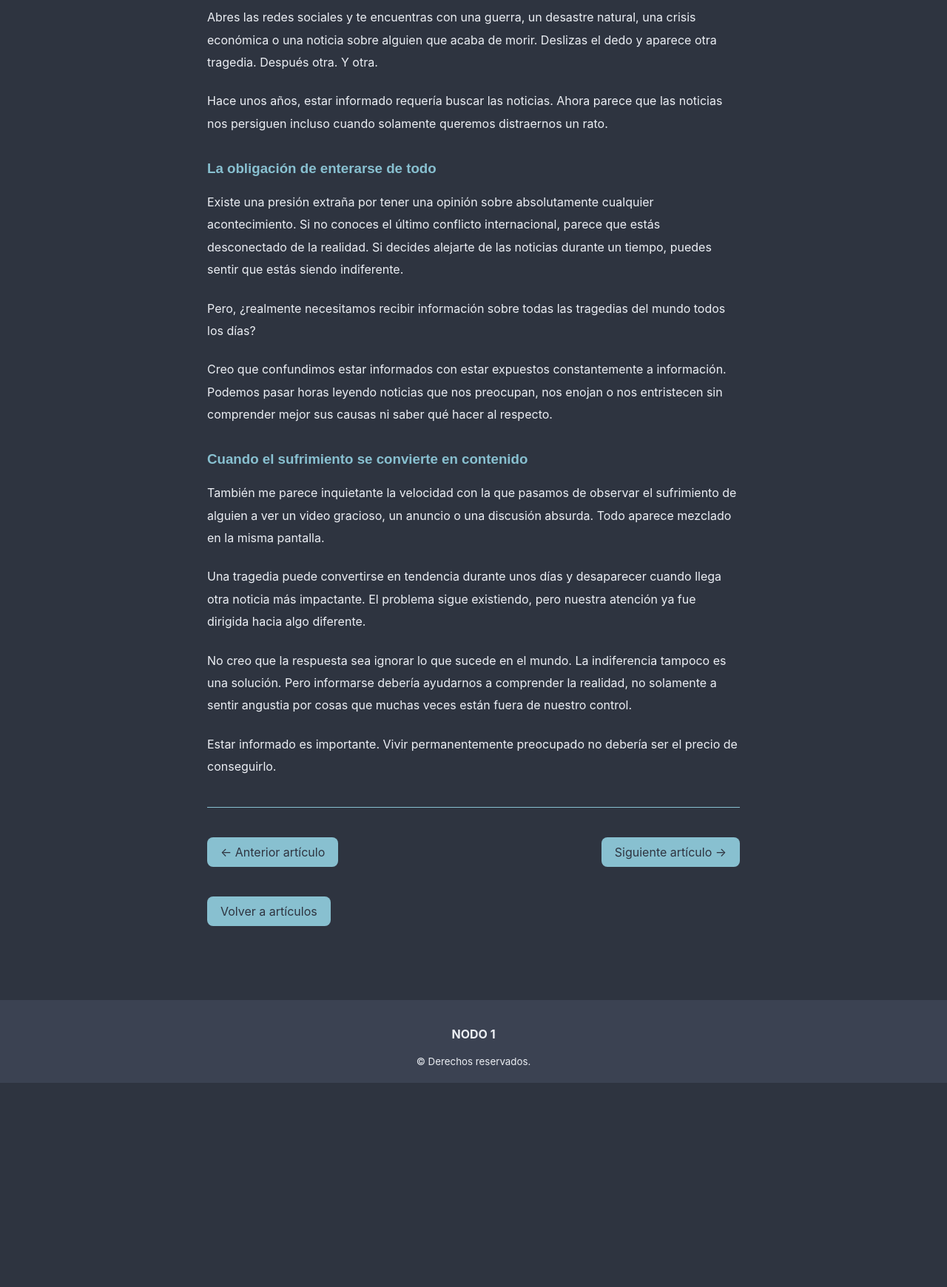
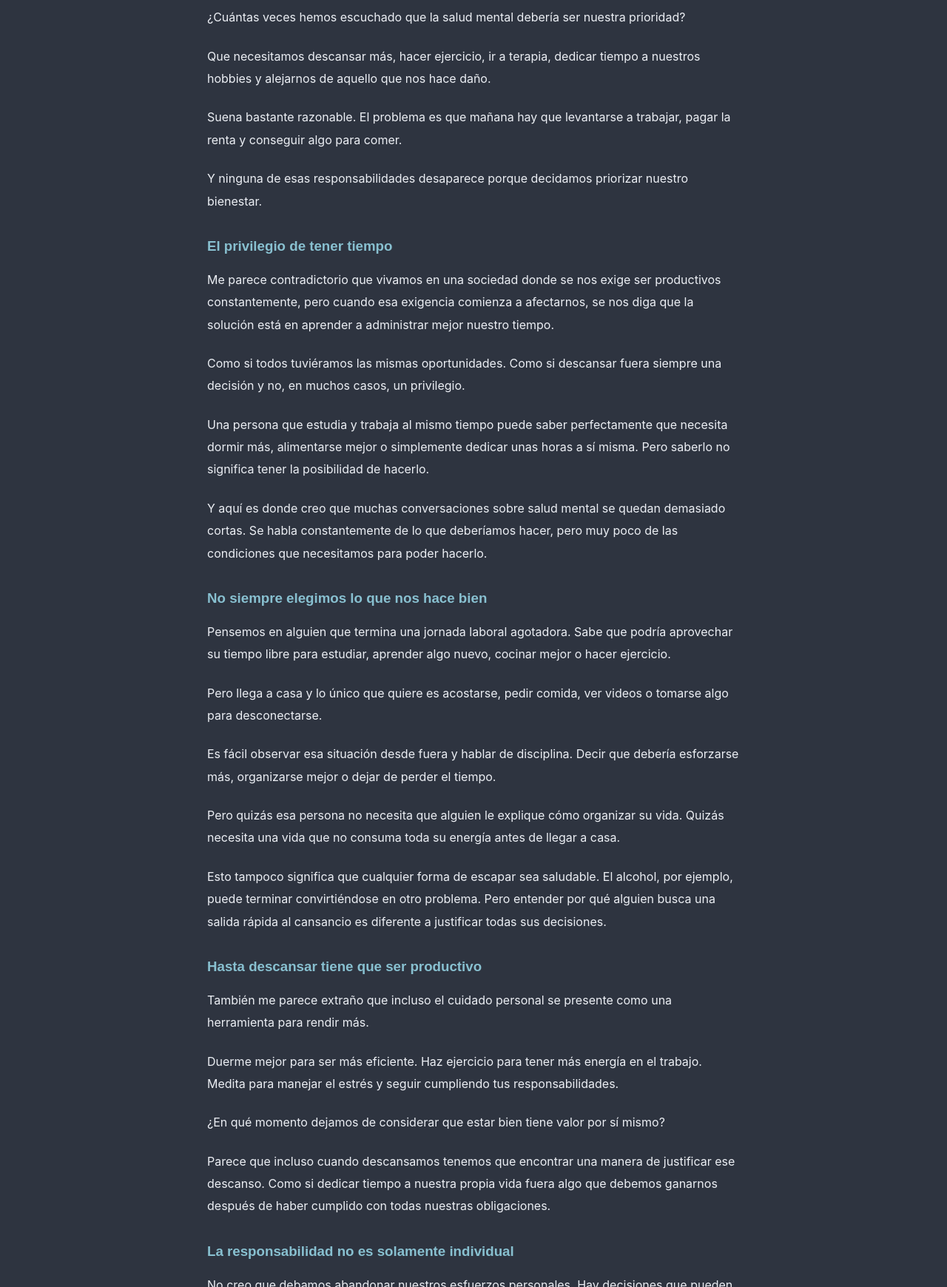
Before and after one commit to JuanpaZar/programacion-web-2026, a website with bundled scripts: page articulos/cuanto-cuesta-estar-bien.html in a window 1280 px wide. Shown: the part 1060-2800 px from the top of the page at 74% size. Before the commit the page ends 2524 px from the top, so only its background shows below. Built offline with nearby package versions, Linux system fonts and the light colour scheme.

Commit message:
correccion de errores del nuevo articulo

```diff
--- a/articulos/cuanto-cuesta-estar-bien.html
+++ b/articulos/cuanto-cuesta-estar-bien.html
@@ -2,7 +2,7 @@
 <html lang="es">
 
 <head>
-  <title>El peso de estar informado | NODO</title>
+  <title>¿Cuánto cuesta estar bien? | NODO</title>
   <meta charset="UTF-8">
   <meta name="viewport" content="width=device-width, initial-scale=1.0">
   <link rel="stylesheet" href="../css/styles.css">
@@ -19,39 +19,70 @@
   <main class="contenido">
 
     <article class="lectura">
-      <p class="destacado">ACTUALIDAD</p>
-      <h2>El peso de estar informado</h2>
+      <p class="destacado">SALUD MENTAL</p>
+      <h2>¿Cuánto cuesta estar bien?</h2>
       <p class="lectura__autor">Por Juan Pablo Zamora Romero</p>
 
-      <button type="button" class="boton-favorito" data-favorito="6" aria-pressed="false" aria-label="Guardar El peso de estar informado">♡ Guardar</button>
+      <button type="button" class="boton-favorito" data-favorito="7" aria-pressed="false" aria-label="Guardar ¿Cuánto cuesta estar bien?">♡ Guardar</button>
 
-      <img class="lectura__imagen" src="../assets/img/noticias.jpg" alt="Persona preocupada mientras lee noticias en su teléfono">
+      <img class="lectura__imagen" src="../assets/img/salud-mental.jpg" alt="Persona agotada por sus responsabilidades diarias">
 
-      <p>Abres las redes sociales y te encuentras con una guerra, un desastre natural, una crisis económica o una noticia sobre alguien que acaba de morir. Deslizas el dedo y aparece otra tragedia. Después otra. Y otra.</p>
+      <p>¿Cuántas veces hemos escuchado que la salud mental debería ser nuestra prioridad?</p>
 
-      <p>Hace unos años, estar informado requería buscar las noticias. Ahora parece que las noticias nos persiguen incluso cuando solamente queremos distraernos un rato.</p>
+      <p>Que necesitamos descansar más, hacer ejercicio, ir a terapia, dedicar tiempo a nuestros hobbies y alejarnos de aquello que nos hace daño.</p>
 
-      <h3>La obligación de enterarse de todo</h3>
+      <p>Suena bastante razonable. El problema es que mañana hay que levantarse a trabajar, pagar la renta y conseguir algo para comer.</p>
 
-      <p>Existe una presión extraña por tener una opinión sobre absolutamente cualquier acontecimiento. Si no conoces el último conflicto internacional, parece que estás desconectado de la realidad. Si decides alejarte de las noticias durante un tiempo, puedes sentir que estás siendo indiferente.</p>
+      <p>Y ninguna de esas responsabilidades desaparece porque decidamos priorizar nuestro bienestar.</p>
 
-      <p>Pero, ¿realmente necesitamos recibir información sobre todas las tragedias del mundo todos los días?</p>
+      <h3>El privilegio de tener tiempo</h3>
 
-      <p>Creo que confundimos estar informados con estar expuestos constantemente a información. Podemos pasar horas leyendo noticias que nos preocupan, nos enojan o nos entristecen sin comprender mejor sus causas ni saber qué hacer al respecto.</p>
+      <p>Me parece contradictorio que vivamos en una sociedad donde se nos exige ser productivos constantemente, pero cuando esa exigencia comienza a afectarnos, se nos diga que la solución está en aprender a administrar mejor nuestro tiempo.</p>
 
-      <h3>Cuando el sufrimiento se convierte en contenido</h3>
+      <p>Como si todos tuviéramos las mismas oportunidades. Como si descansar fuera siempre una decisión y no, en muchos casos, un privilegio.</p>
 
-      <p>También me parece inquietante la velocidad con la que pasamos de observar el sufrimiento de alguien a ver un video gracioso, un anuncio o una discusión absurda. Todo aparece mezclado en la misma pantalla.</p>
+      <p>Una persona que estudia y trabaja al mismo tiempo puede saber perfectamente que necesita dormir más, alimentarse mejor o simplemente dedicar unas horas a sí misma. Pero saberlo no significa tener la posibilidad de hacerlo.</p>
 
-      <p>Una tragedia puede convertirse en tendencia durante unos días y desaparecer cuando llega otra noticia más impactante. El problema sigue existiendo, pero nuestra atención ya fue dirigida hacia algo diferente.</p>
+      <p>Y aquí es donde creo que muchas conversaciones sobre salud mental se quedan demasiado cortas. Se habla constantemente de lo que deberíamos hacer, pero muy poco de las condiciones que necesitamos para poder hacerlo.</p>
 
-      <p>No creo que la respuesta sea ignorar lo que sucede en el mundo. La indiferencia tampoco es una solución. Pero informarse debería ayudarnos a comprender la realidad, no solamente a sentir angustia por cosas que muchas veces están fuera de nuestro control.</p>
+      <h3>No siempre elegimos lo que nos hace bien</h3>
 
-      <p>Estar informado es importante. Vivir permanentemente preocupado no debería ser el precio de conseguirlo.</p>
+      <p>Pensemos en alguien que termina una jornada laboral agotadora. Sabe que podría aprovechar su tiempo libre para estudiar, aprender algo nuevo, cocinar mejor o hacer ejercicio.</p>
+
+      <p>Pero llega a casa y lo único que quiere es acostarse, pedir comida, ver videos o tomarse algo para desconectarse.</p>
+
+      <p>Es fácil observar esa situación desde fuera y hablar de disciplina. Decir que debería esforzarse más, organizarse mejor o dejar de perder el tiempo.</p>
+
+      <p>Pero quizás esa persona no necesita que alguien le explique cómo organizar su vida. Quizás necesita una vida que no consuma toda su energía antes de llegar a casa.</p>
+
+      <p>Esto tampoco significa que cualquier forma de escapar sea saludable. El alcohol, por ejemplo, puede terminar convirtiéndose en otro problema. Pero entender por qué alguien busca una salida rápida al cansancio es diferente a justificar todas sus decisiones.</p>
+
+      <h3>Hasta descansar tiene que ser productivo</h3>
+
+      <p>También me parece extraño que incluso el cuidado personal se presente como una herramienta para rendir más.</p>
+
+      <p>Duerme mejor para ser más eficiente. Haz ejercicio para tener más energía en el trabajo. Medita para manejar el estrés y seguir cumpliendo tus responsabilidades.</p>
+
+      <p>¿En qué momento dejamos de considerar que estar bien tiene valor por sí mismo?</p>
+
+      <p>Parece que incluso cuando descansamos tenemos que encontrar una manera de justificar ese descanso. Como si dedicar tiempo a nuestra propia vida fuera algo que debemos ganarnos después de haber cumplido con todas nuestras obligaciones.</p>
+
+      <h3>La responsabilidad no es solamente individual</h3>
+
+      <p>No creo que debamos abandonar nuestros esfuerzos personales. Hay decisiones que pueden mejorar nuestra vida y es importante reconocerlas. Pero tampoco podemos utilizar la responsabilidad individual como una excusa para ignorar las condiciones en las que vivimos.</p>
+
+      <p>No todos tenemos dinero para acudir a terapia. No todos podemos rechazar un trabajo que nos está haciendo daño. No todos tenemos una familia que pueda ayudarnos económicamente mientras intentamos salir adelante.</p>
+
+      <p>Y no me parece justo hablar de bienestar como si todas las personas tuvieran acceso a las mismas soluciones.</p>
+
+      <p>Quizás deberíamos dejar de preguntarnos únicamente por qué algunas personas no cuidan su salud mental y empezar a preguntarnos qué clase de vida les estamos exigiendo llevar.</p>
+
+      <p>Porque cuidar nuestra salud mental es importante. Pero también necesitamos comer, trabajar, estudiar y pagar las cuentas.</p>
+
+      <p>Y una sociedad donde sobrevivir consume toda nuestra energía debería cuestionarse antes de exigirnos que aprendamos a descansar mejor.</p>
 
       <nav class="lectura__navegacion" aria-label="Navegación entre artículos">
-        <a class="boton" href="concentracion.html">← Anterior artículo</a>
-        <a class="boton" href="cuanto-cuesta-estar-bien.html">Siguiente artículo →</a>
+        <a class="boton" href="peso-de-estar-informado.html">← Anterior artículo</a>
       </nav>
 
       <a class="boton" href="../pages/articulos.html">Volver a artículos</a>
```
Also changed, not shown: articulos/peso-de-estar-informado.html (+1 -0 lines).
